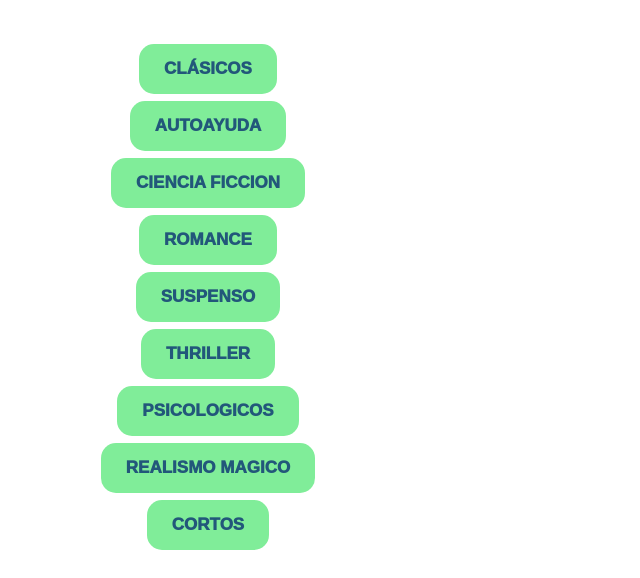
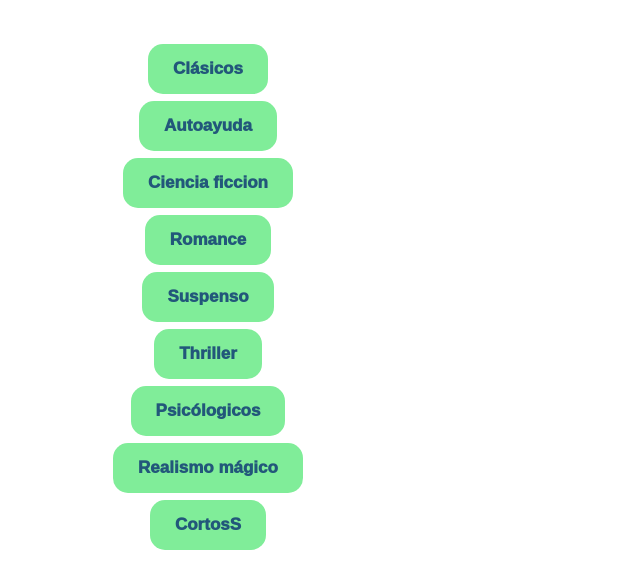
Before and after one commit to CamilaMontenero/Biblioteca, a plain HTML site: page BIBLIOTECA/libros.html in a window 1280 px wide. Shown: the part 277-855 px from the top of the page, without its empty margins (0-640 px from the left). Drawn offline with Linux system fonts and the light colour scheme.

Commit message:
libros.html

```diff
--- a/BIBLIOTECA/libros.html
+++ b/BIBLIOTECA/libros.html
@@ -10,22 +10,22 @@
 <body>
     <h1>LIBROS</h1>
     <p>Categorias:</p>
-    <a href="clasicos.html"><button>CLÁSICOS</button></a>
+    <a href="clasicos.html"><button>Clásicos</button></a>
     <br>
-    <a href="autoayuda.html"><button>AUTOAYUDA</button></a>
+    <a href="autoayuda.html"><button>Autoayuda</button></a>
     <br>
-    <a href="cienciaficcion.html"><button>CIENCIA FICCION</button></a>
+    <a href="cienciaficcion.html"><button>Ciencia ficcion</button></a>
     <br>
-    <a href="romance.html"><button>ROMANCE</button></a>
+    <a href="romance.html"><button>Romance</button></a>
     <br>
-    <a href="suspenso.html"><button>SUSPENSO</button></a>
+    <a href="suspenso.html"><button>Suspenso</button></a>
     <br>
-    <a href="thriller.html"><button>THRILLER</button></a>
+    <a href="thriller.html"><button>Thriller</button></a>
     <br>
-     <a href="psicologico.html"><button>PSICOLOGICOS</button></a>
+     <a href="psicologico.html"><button>Psicólogicos</button></a>
     <br>
-     <a href="realismomagico.html"><button>REALISMO MAGICO</button></a>
+     <a href="realismomagico.html"><button>Realismo mágico</button></a>
     <br>
-    <a href="cortos.html"><button>CORTOS</button></a>
+    <a href="cortos.html"><button>CortosS</button></a>
 </body>
 </html>
```
